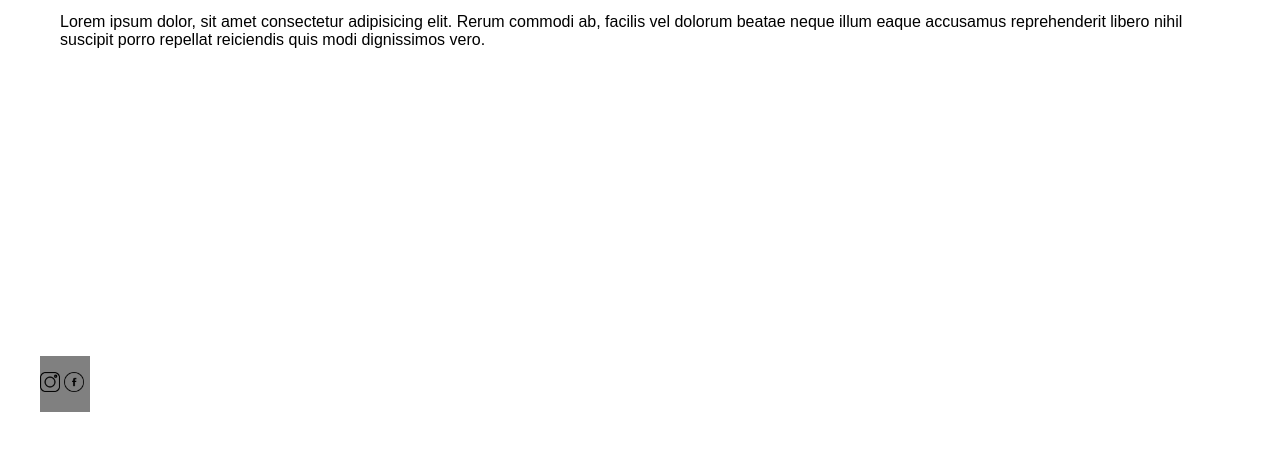
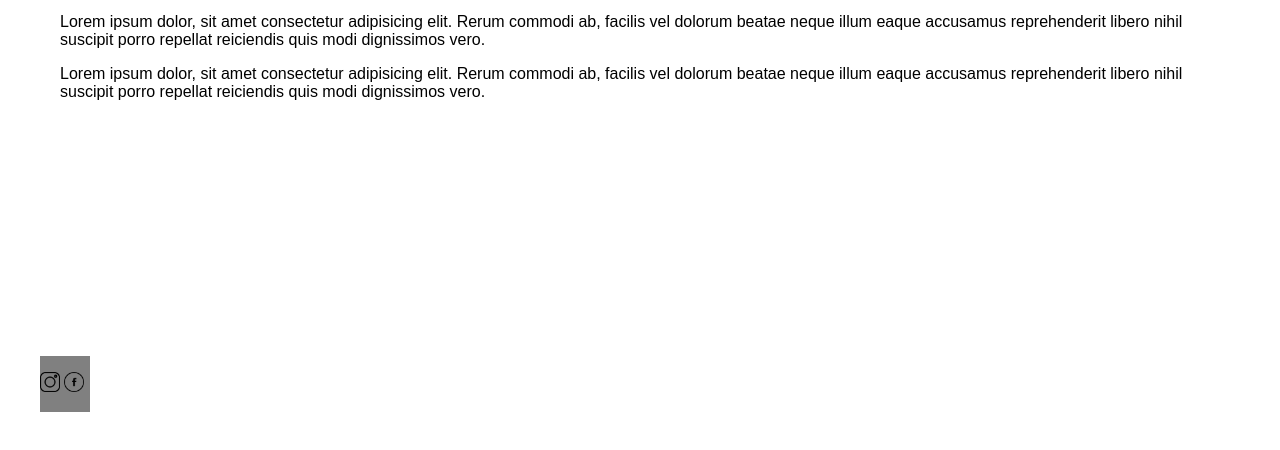
Before and after one commit to PAULIFRANCO/PRIMER-REPOSITORIO, a plain HTML site: page html/index.html in a window 1280 px wide. Shown: the part 338-788 px from the top of the page. Drawn offline with Linux system fonts and the light colour scheme; files whose address does not match are found by name.

Commit message:
Agregue un nuevo parrafo

```diff
--- a/html/index.html
+++ b/html/index.html
@@ -39,6 +39,9 @@
         <p>
             Lorem ipsum dolor, sit amet consectetur adipisicing elit. Rerum commodi ab, facilis vel dolorum beatae neque illum eaque accusamus reprehenderit libero nihil suscipit porro repellat reiciendis quis modi dignissimos vero.
         </p>
+        <p>
+            Lorem ipsum dolor, sit amet consectetur adipisicing elit. Rerum commodi ab, facilis vel dolorum beatae neque illum eaque accusamus reprehenderit libero nihil suscipit porro repellat reiciendis quis modi dignissimos vero.
+        </p>
     </section>
     <footer>
          <div>
```
